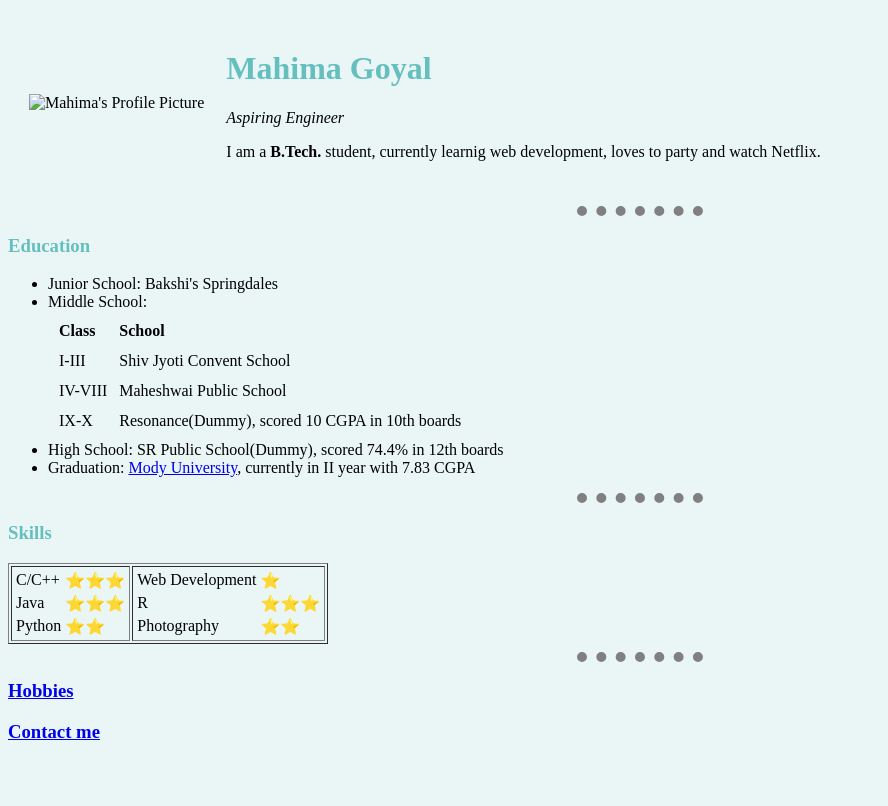
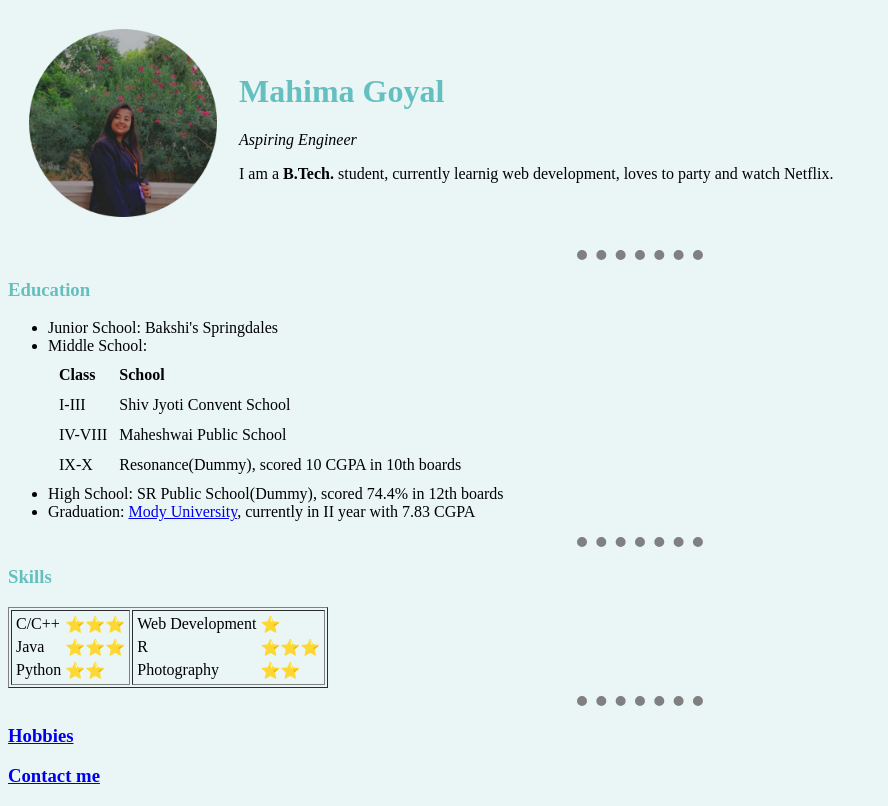
Before and after one commit to mahimagoyalx/cv, a plain HTML site: page index.html in a window 1280 px wide. Shown: the whole page, without its empty margins (0-888 px from the left). Drawn offline with Linux system fonts and the light colour scheme.

Commit message:
Fixed path errors

```diff
--- a/index.html
+++ b/index.html
@@ -8,7 +8,7 @@
 <body>
   <table cellspacing="20">
     <tr>
-      <td><img src="circle-cropped.png" height="188px" width="188px" alt="Mahima's Profile Picture"></td>
+      <td><img src="images/mahima.png" height="188px" width="188px" alt="Mahima's Profile Picture"></td>
       <td><h1>Mahima Goyal</h1>
       <p><em>Aspiring Engineer</em></p>
       <p>I am a <strong>B.Tech.</strong> student, currently learnig web development, loves to party and watch Netflix.</p></td>
```
